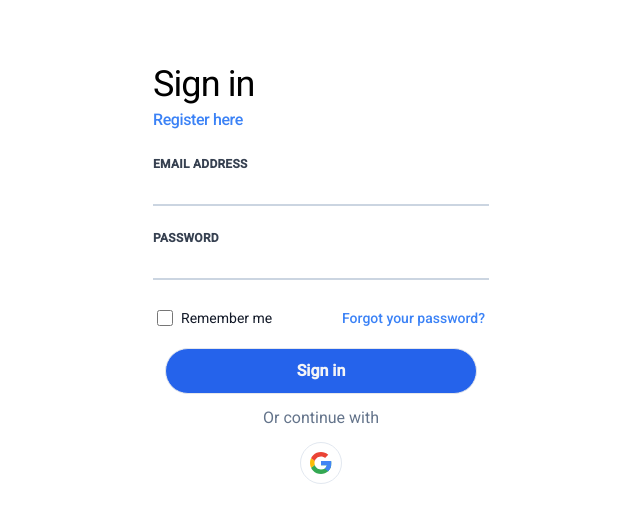
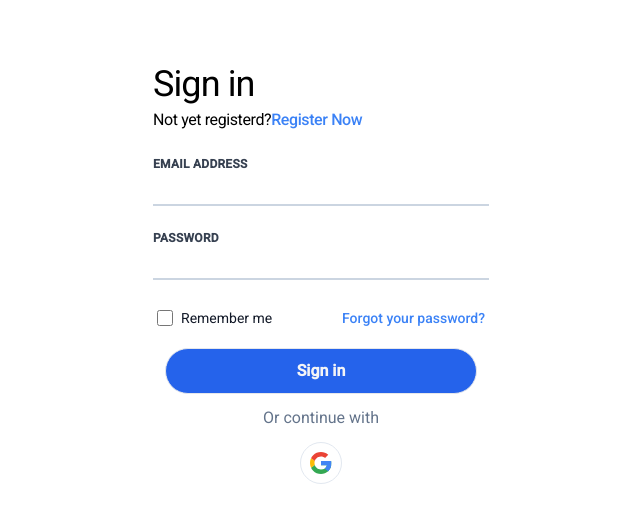
Before and after one commit to amartya2002/gems, a Next.js app: page /login in a window 1280 px wide. Shown: the top 522 px of the page, without its empty margins (319-959 px from the left). Built offline with nearby package versions, Linux system fonts and the light colour scheme.

Commit message:
not so important1

```diff
--- a/pages/login.js
+++ b/pages/login.js
@@ -38,8 +38,8 @@ const Login = () => {
           <div className="mt-10 my-6">
             <h2 className="text-4xl tracking-tight my-1">Sign in</h2>
             <span className="text-md">
-              <Link href="/register" className="tracking-tight"><span className="text-blue-500 hover:text-blue-700 font-medium">
-                  Register here
+              <Link href="/register" className="tracking-tight ">Not yet registerd?<span className="text-blue-500 hover:text-blue-700 font-medium">
+                  Register Now
                 </span></Link>
 
             </span>
```
